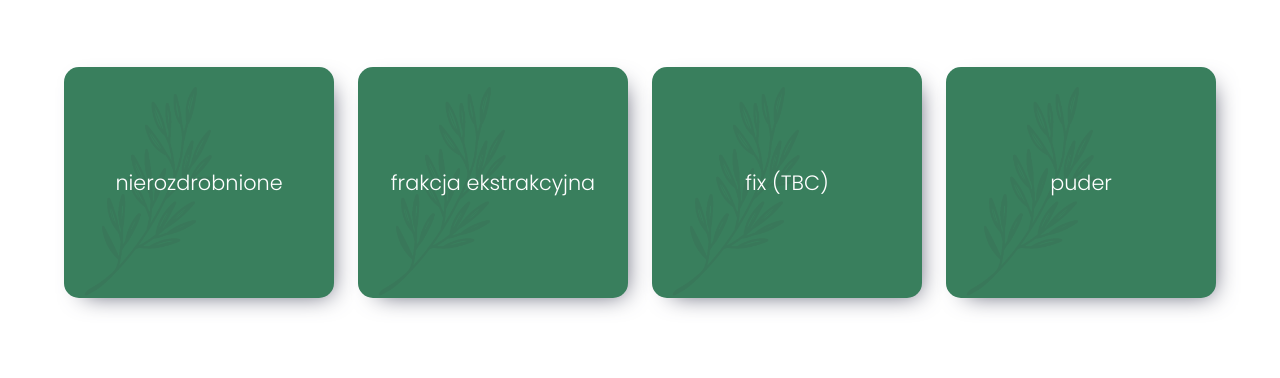
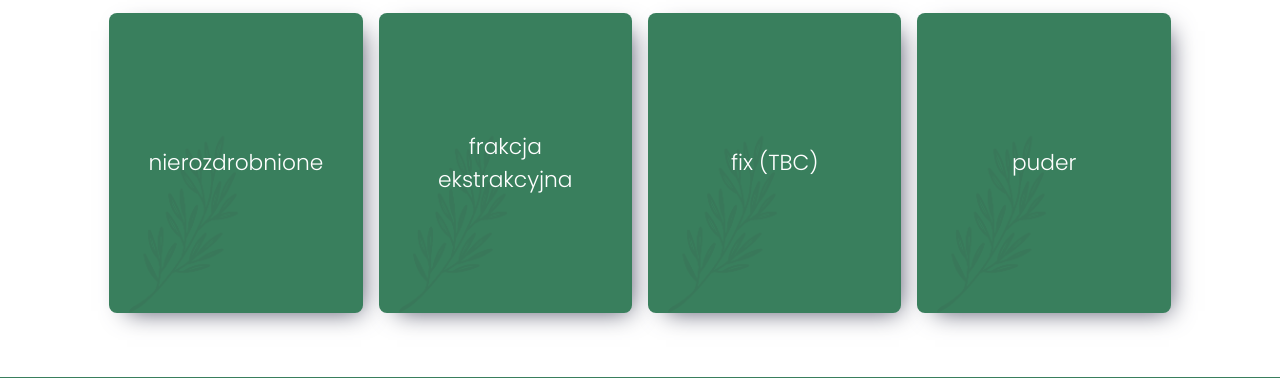
Before and after one commit to rvabka/HerbimarPage, a website: page subpages/procesprod.html in a window 1280 px wide. Shown: the part 4470-4848 px from the top of the page. Drawn offline with Linux system fonts and the light colour scheme.

Commit message:
added photos

```diff
--- a/subpages/procesprod.html
+++ b/subpages/procesprod.html
@@ -130,7 +130,6 @@
             </h2>
           </div>
           <div class="production__gallery">
-            <!-- !!!!!!!!!!!!!!!!! do uzupełnienia alty -->
             <img class="production__gallery-img" width="400" height="500"
               srcset="../dist/images/lab2-small.JPG 480w, ../dist/images/lab2-big.JPG, 800w"
               sizes="(max-width: 600px) 480px, 800px"
@@ -260,41 +259,38 @@
         <h3 class="info__subTitle">
               Firma <b>Herbimar</b> oferuje swoim Klientom bogatą ofertę surowców
               zielarskich. W zależności od frakcji ostatecznego produktu jesteśmy w stanie przygotować od <b>4 do 10 ton</b> krojonego produktu dziennie, które dostępne są we frakcjach takich jak:
-          </h3>
-          <div class="info__types">
-            <div class="info__types-item">
-              <h2 class="info__types-title">nierozdrobnione</h2>
-              <img
-                src="../dist/images/btnLeaf.png"
-                alt="liśćie tło"
-                class="info__types-background"
-              />
+        </h3>
+          <div class="islands__cards">
+            <div class="islands__card" onclick="void(0)">
+              <div class="islands__card-img">
+                <h3 class="islands__card-img-title">nierozdrobnione</h3>
+                <img class="islands__card-img-bgc" src="../dist/images/btnLeaf.png" alt="tło z liściem">
+              </div>
+              <div class="islands__card-info islands__card-img--first"></div>
             </div>
-            <div class="info__types-item">
-              <h2 class="info__types-title">frakcja ekstrakcyjna</h2>
-              <img
-                src="../dist/images/btnLeaf.png"
-                alt="liśćie tło"
-                class="info__types-background"
-              />
+            <div class="islands__card" onclick="void(0)">
+              <div class="islands__card-img">
+                <h3 class="islands__card-img-title">frakcja ekstrakcyjna</h3>
+                 <img class="islands__card-img-bgc" src="../dist/images/btnLeaf.png" alt="tło z liściem">
+              </div>
+              <div class="islands__card-info islands__card-img--second"></div>
             </div>
-            <div class="info__types-item">
-              <h2 class="info__types-title">fix (TBC)</h2>
-              <img
-                src="../dist/images/btnLeaf.png"
-                alt="liśćie tło"
-                class="info__types-background"
-              />
+            <div class="islands__card" onclick="void(0)">
+              <div class="islands__card-img">
+                <h3 class="islands__card-img-title">fix (TBC)</h3>
+                 <img class="islands__card-img-bgc" src="../dist/images/btnLeaf.png" alt="tło z liściem">
+              </div>
+              <div class="islands__card-info islands__card-img--third"></div>
             </div>
-            <div class="info__types-item">
-              <h2 class="info__types-title">puder</h2>
-              <img
-                src="../dist/images/btnLeaf.png"
-                alt="liśćie tło"
-                class="info__types-background"
-              />
+            <div class="islands__card" onclick="void(0)">
+               <div class="islands__card-img">
+                 <h3 class="islands__card-img-title">puder</h3>
+                  <img class="islands__card-img-bgc" src="../dist/images/btnLeaf.png" alt="tło z liściem">
+              </div>
+            <div class="islands__card-info islands__card-img--fourth"></div>
             </div>
-        </div>
+          </div>
+      </div>
       </section>
 
     <!-- ### foooter ### -->
```
Also changed, not shown: dist/css/subPagesScss/procesprod.min.css, dist/images/caly.JPG (added), dist/images/ekstrakcyjny.jpg (added), dist/images/ekstrakcyjny1.jpg (added), dist/images/fix.JPG (added), dist/images/puder.JPG (added).
